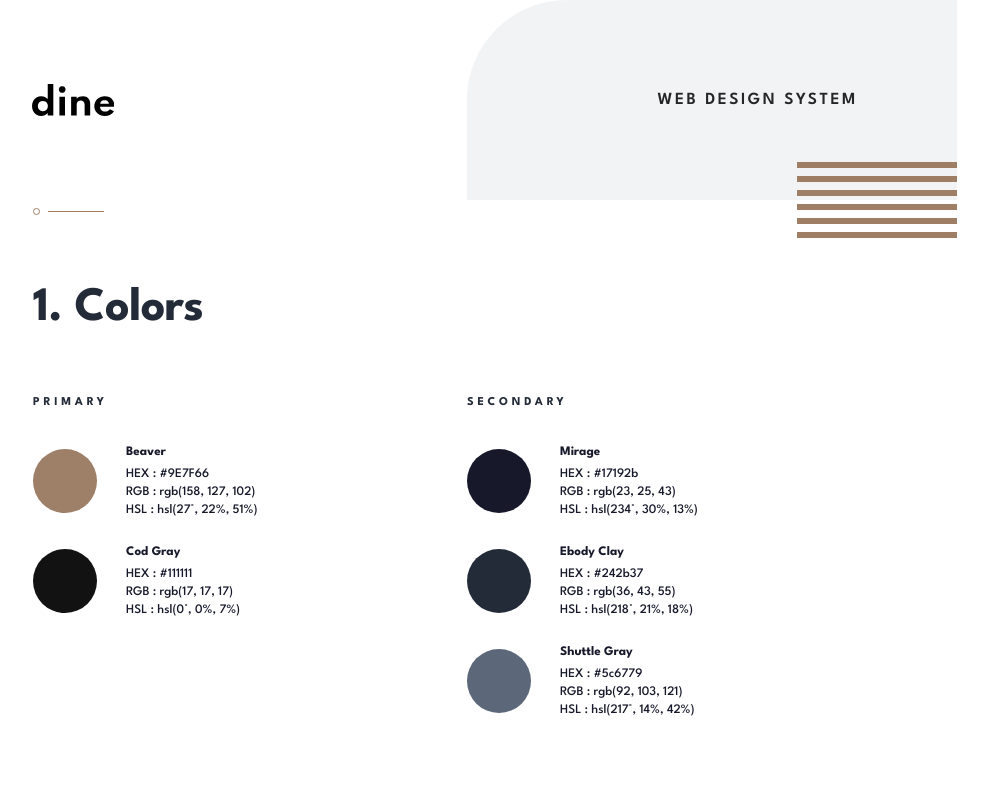
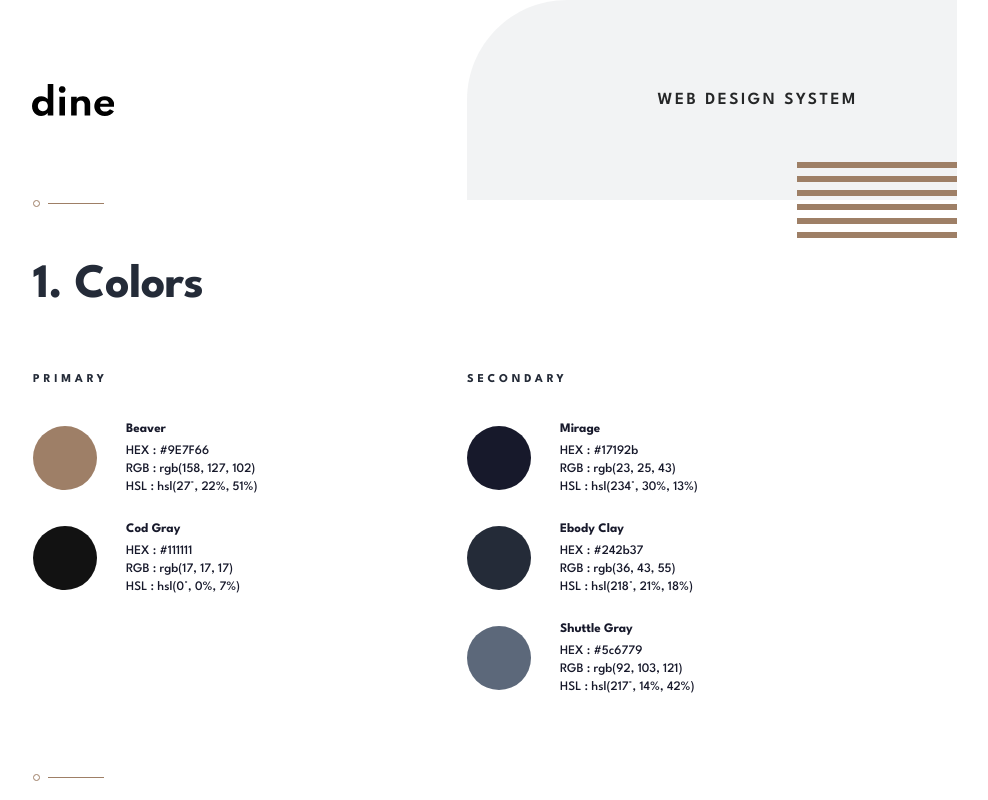
Before and after one commit to JoeDravarol/dine-restaurant, a Next.js app: page /design-system in a window 1280 px wide. Shown: the top 800 px of the page, without its empty margins (195-1183 px from the left). Built offline with nearby package versions, Linux system fonts and the light colour scheme.

Commit message:
fix: remove lineHeight whitespace

```diff
--- a/src/components/Container.tsx
+++ b/src/components/Container.tsx
@@ -7,9 +7,9 @@ type Props = ContainerProps & {
   component?: React.ElementType
 }
 
-const Container: React.FC<Props> = ({ children, ...rest }) => {
+const Container: React.FC<Props> = ({ children, sx, ...rest }) => {
   return (
-    <MuiContainer sx={{ fontSize: 0 }} {...rest}>
+    <MuiContainer sx={{ fontSize: 0, lineHeight: 0, ...sx }} {...rest}>
       <PatternDivide />
       {children}
     </MuiContainer>
```
